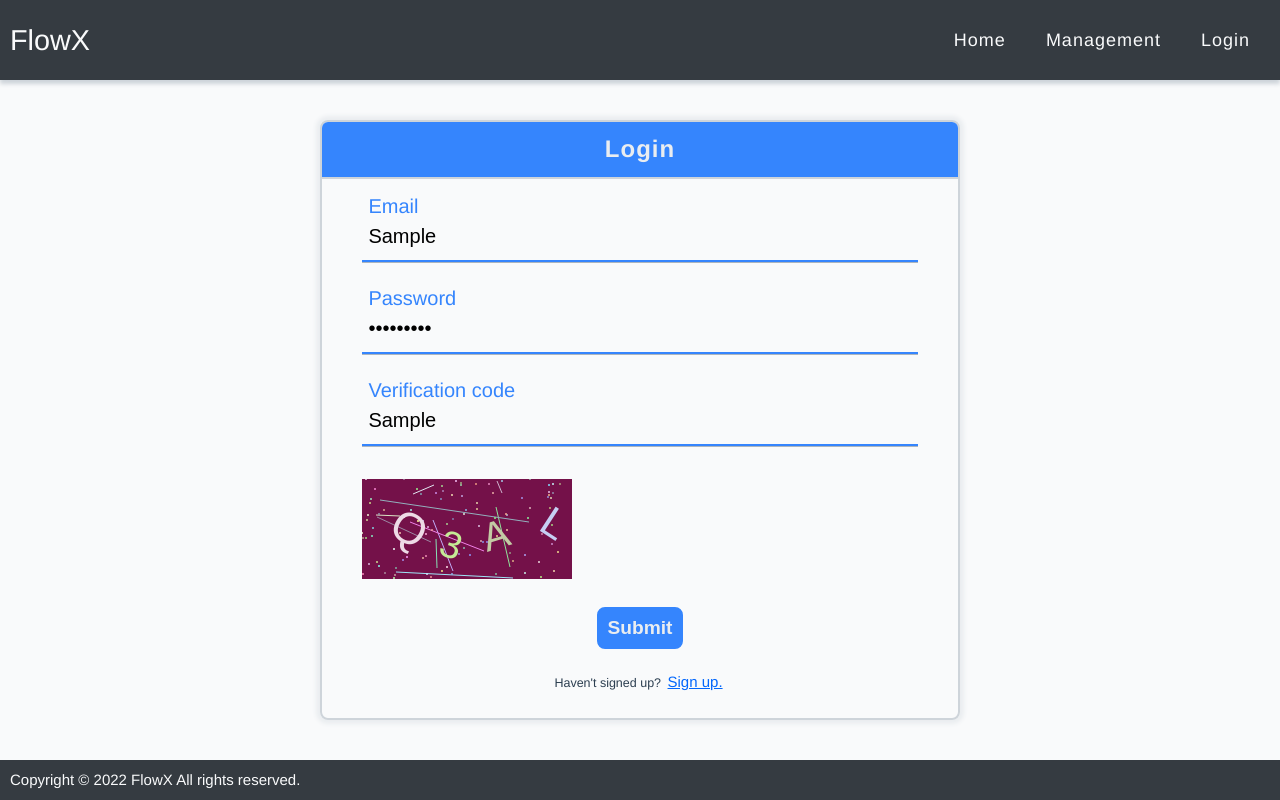
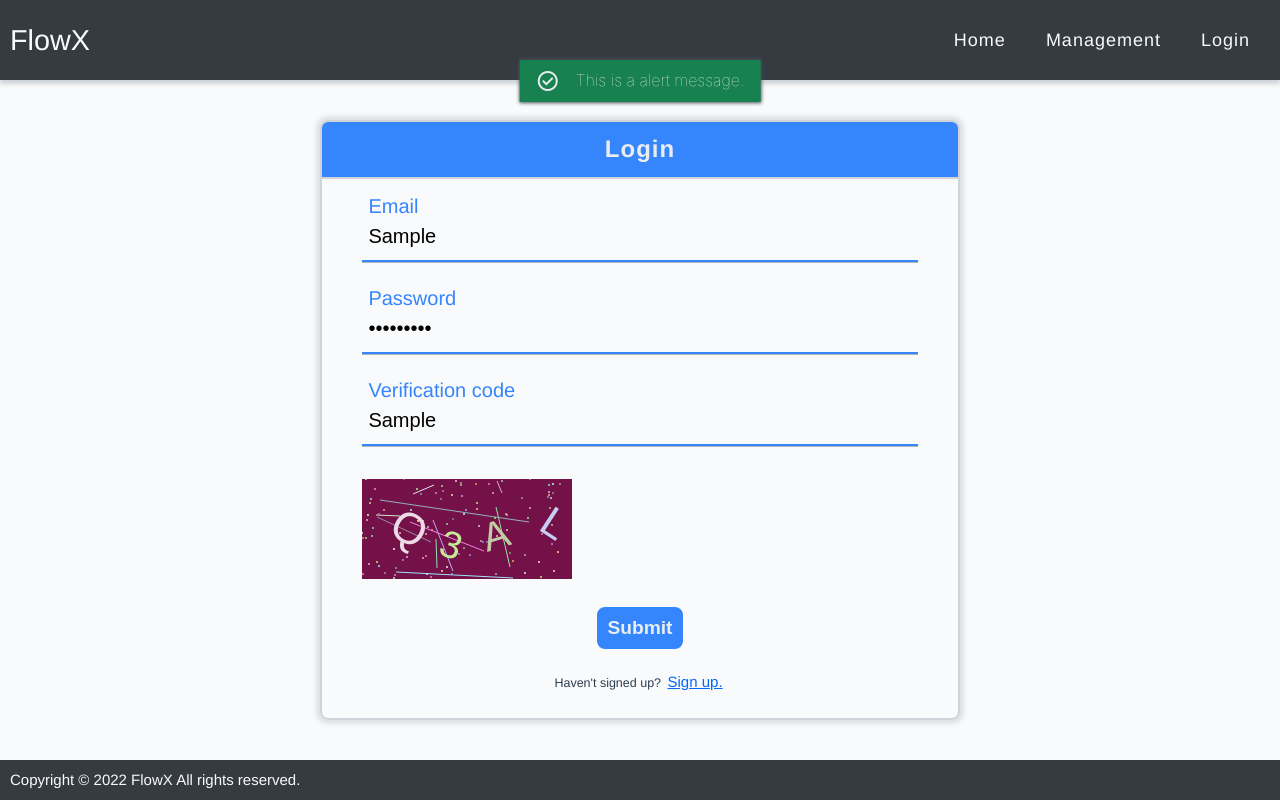
Before and after one commit to jiu-lin107141137/Online-Labeling-System, a Vue app: page /login in a window 1280 px wide. Both pictures are taken after typing "Sample", "Sample123", "Sample" into the empty fields and a click on the button "Submit". Built offline with nearby package versions, Linux system fonts and the light colour scheme.

Commit message:
Build alert.

```diff
--- a/index.html
+++ b/index.html
@@ -6,6 +6,31 @@
     <meta name="viewport" content="width=device-width, initial-scale=1.0">
     <title>%VITE_APP_TITLE%</title>
     <link rel="stylesheet" href="https://fonts.googleapis.com/css2?family=Material+Symbols+Outlined:opsz,wght,FILL,GRAD@24,400,0,0" />
+    <script type="text/javascript">
+      (() => {
+        if(!window.sessionStorage.length){
+          window.localStorage.setItem('getSessionStorageData', Date.now());
+        }
+        window.addEventListener('storage', (event) => {
+          if (event.key === 'getSessionStorageData'){
+            window.localStorage.setItem('sessionStorageData', JSON.stringify(window.sessionStorage));
+            window.localStorage.removeItem('sessionStorageData');
+          }
+          if (event.key === 'sessionStorageData' && !window.sessionStorage.length){
+            const data = JSON.parse(event.newValue);
+            for (let key in data) {
+              window.sessionStorage.setItem(key, data[key]);
+              console.log("set item here ", key, data[key]);
+            }
+          }
+
+          if(event.key === 'logout') {
+            window.sessionStorage.clear();
+            window.location.reload();
+          }
+        })
+      })();
+    </script>
   </head>
   <body>
     <div id="app"></div>
--- /dev/null
+++ b/src/components/BaseAlert.vue
@@ -0,0 +1,84 @@
+<script setup lang="ts">
+import { ref, computed, watch } from 'vue'
+import type { Ref } from 'vue'
+const alertDiv: Ref<HTMLDivElement | null> = ref(null)
+const computedAlertDiv = computed(() => alertDiv.value)
+const props = withDefaults(
+  defineProps<{
+    delay: number,
+    color: string,
+    show: boolean,
+  }>(),
+  {
+    delay: 3000,
+    color: 'red',
+    show: false,
+  },
+)
+
+watch(() => props.show, () => {
+  if(!computedAlertDiv.value)
+    return;
+  if(props.show) {
+    computedAlertDiv.value?.classList.add('trigger');
+    setTimeout(() => computedAlertDiv.value?.classList.remove('trigger'), props.delay)
+  }
+})
+
+</script>
+
+<template>
+  <Teleport to="body">
+    <div class="alert" :class="color" ref="alertDiv">
+      <span class="material-symbols-outlined" v-if="color == 'red'">
+        info
+      </span>
+      <span class="material-symbols-outlined" v-else>
+        check_circle
+      </span>
+      <p>This is a alert message.</p>
+    </div>
+  </Teleport>
+</template>
+
+<style scoped lang="scss">
+.alert {
+  position: fixed;
+  top: 7.5%;
+  left: 50%;
+  padding: .5rem 1rem;
+  color: var(--gray-200);
+  //border-radius: .5rem;
+  box-shadow: 0 0 .225rem .0625rem var(--gray-700);
+  transition: all .25s ease-in-out;
+  opacity: 0;
+  transform: translate(-50%, -1rem);
+  z-index: 9999;
+  display: flex;
+  flex-wrap: nowrap;
+  gap: 1rem;
+  justify-content: space-between;
+  align-items: center;
+  user-select: none;
+
+  p {
+    font-size: 1rem;
+    font-weight: 100;
+  }
+}
+
+.red {
+  background: var(--red-500);
+  //border: .1765rem solid var(--red-600);
+}
+
+.green {
+  background: var(--green-300);
+  //border: .1765rem solid var(--green-400);
+}
+
+.trigger {
+  opacity: 1;
+  transform: translate(-50%, 0);
+}
+</style>
--- a/src/components/FormLogin.vue
+++ b/src/components/FormLogin.vue
@@ -4,6 +4,7 @@ import FormBaseInputText from './FormBaseInputText.vue'
 import FormBaseGraphValidation from './FormBaseGraphValidation.vue'
 import FormBaseButton from './FormBaseButton.vue'
 import FormBaseHint from './FormBaseHint.vue'
+import BaseAlert from './BaseAlert.vue'
 import { useRoute } from 'vue-router'
 import { ref } from 'vue'
 import type { Ref } from 'vue'
@@ -14,9 +15,14 @@ const passwordValue: Ref<string> = ref('')
 const verificationValue: Ref<string> = ref('')
 const verificationCode: Ref<string> = ref('')
 const formTitle: string = router.name?.toString() ?? 'Login'
+const alertColor: Ref<string> = ref('green')
+const alertShow: Ref<boolean> = ref(false)
+const alertDelay: Ref<number> = ref(3000)
 
 const sendRequest = async () => {
   console.log('trigger')
+  alertShow.value = true;
+  setTimeout(() => alertShow.value = false, alertDelay.value);
 }
 </script>
 
@@ -45,15 +51,16 @@ const sendRequest = async () => {
         <template #link> Sign up. </template>
       </FormBaseHint>
     </div>
+    <BaseAlert :color="alertColor" :show="alertShow" :delay="alertDelay"/>
   </div>
 </template>
 
 <style lang="scss" scoped>
 .form-container {
   width: max(30rem, 50%);
-  border-radius: 0.5rem;
-  border: 0.125rem solid var(--gray-400);
-  box-shadow: 0px 0px 0.25rem 0.25rem var(--gray-200);
+  border-radius: .5rem;
+  border: .125rem solid var(--gray-400);
+  box-shadow: 0 0 .25rem .25rem var(--gray-300);
   overflow: hidden;
   margin: 2rem 0;
 
```
